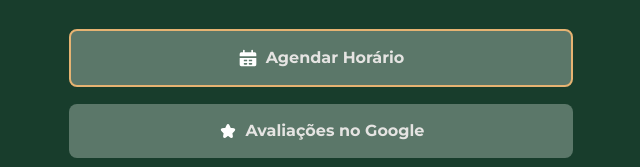
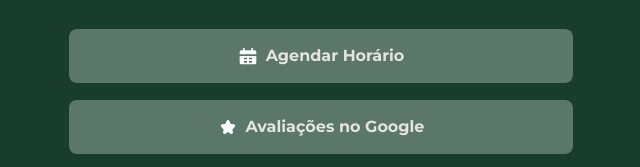
Before and after one commit to AllyAwada/Bio-barbershop, a plain HTML site: page index.html in a window 1280 px wide. Shown: the part 285-452 px from the top of the page, without its empty margins (319-959 px from the left). Drawn offline with Linux system fonts and the light colour scheme.

Commit message:
Parcialmente pronto

```diff
--- a/style.css
+++ b/style.css
@@ -175,5 +175,4 @@
 .highlight-button {
   animation: piscar 1s infinite;
   font-weight: 700;
-  border: 2px solid var(--dourado);
 }
```
